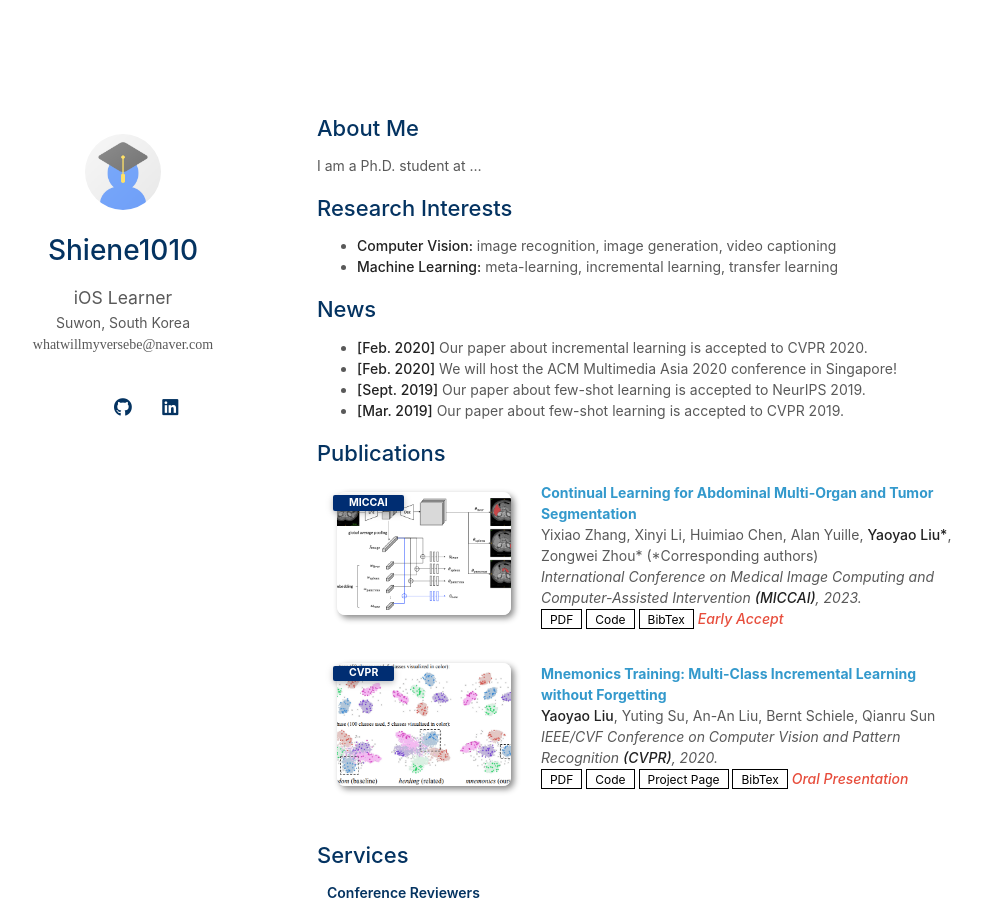
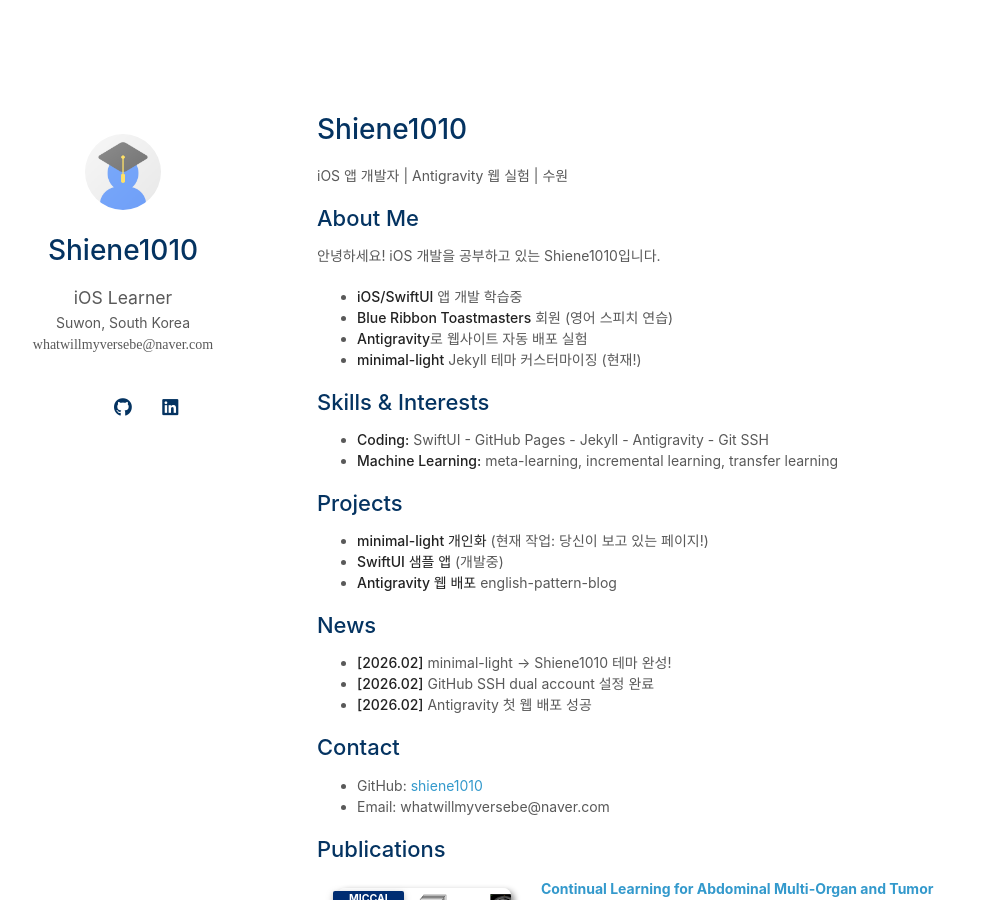
Before and after one commit to Shiene1010/minimal-light, a Jekyll site: the page built from index.md, in a window 1280 px wide and 900 px high. Shown: the whole window, without its empty margins (153-1134 px from the left). Built offline with Jekyll 4.4.1, drawn with Linux system fonts in a browser that asks for light colours; a style sheet for code colours, icons or effects is not loaded; our own code applies the rules of GitHub Pages for plain Markdown files.

Commit message:
docs: update main page content.

```diff
--- a/index.md
+++ b/index.md
@@ -2,21 +2,38 @@
 layout: homepage
 ---
 
+# Shiene1010
+iOS 앱 개발자 | Antigravity 웹 실험 | 수원
+
 ## About Me
 
-I am a Ph.D. student at ...
+안녕하세요! iOS 개발을 공부하고 있는 Shiene1010입니다.
 
-## Research Interests
+- **iOS/SwiftUI** 앱 개발 학습중
+- **Blue Ribbon Toastmasters** 회원 (영어 스피치 연습)
+- **Antigravity**로 웹사이트 자동 배포 실험
+- **minimal-light** Jekyll 테마 커스터마이징 (현재!)
 
-- **Computer Vision:** image recognition, image generation, video captioning
+## Skills & Interests
+
+- **Coding:** SwiftUI -  GitHub Pages -  Jekyll -  Antigravity -  Git SSH
 - **Machine Learning:** meta-learning, incremental learning, transfer learning
+
+## Projects
+- **minimal-light 개인화** (현재 작업: 당신이 보고 있는 페이지!)
+- **SwiftUI 샘플 앱** (개발중)
+- **Antigravity 웹 배포** english-pattern-blog
 
 ## News
 
-- **[Feb. 2020]** Our paper about incremental learning is accepted to CVPR 2020.
-- **[Feb. 2020]** We will host the ACM Multimedia Asia 2020 conference in Singapore!
-- **[Sept. 2019]** Our paper about few-shot learning is accepted to NeurIPS 2019.
-- **[Mar. 2019]** Our paper about few-shot learning is accepted to CVPR 2019.
+- **[2026.02]** minimal-light → Shiene1010 테마 완성!
+- **[2026.02]** GitHub SSH dual account 설정 완료
+- **[2026.02]** Antigravity 첫 웹 배포 성공
+
+## Contact
+- GitHub: [shiene1010](https://github.com/shiene1010)
+- Email: whatwillmyversebe@naver.com
+
 
 {% include_relative _includes/publications.md %}
 
```
